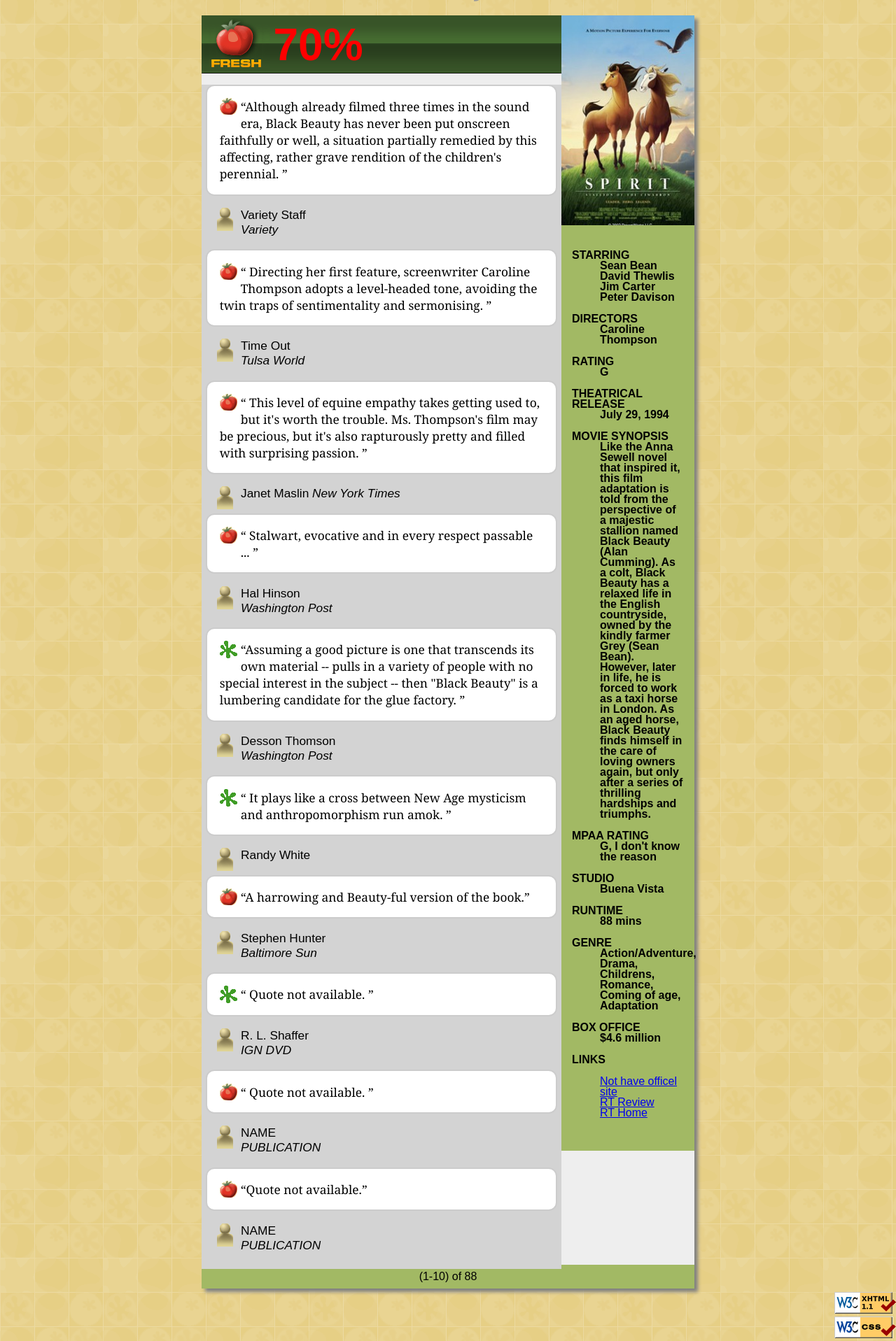
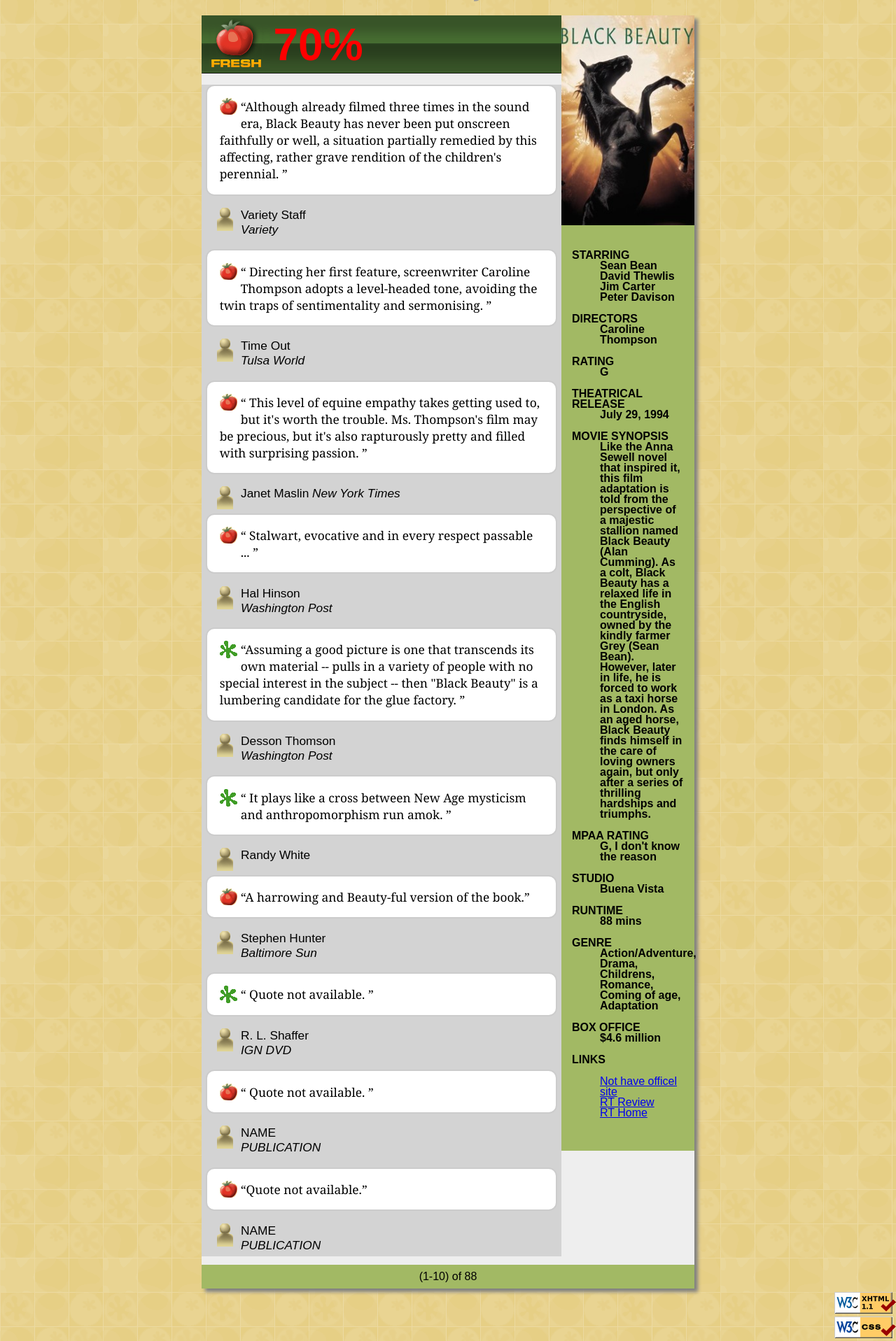
Before and after one commit to Milan-Petrovic-584-2016/PIA-homeworks, a PHP site: page /movie_index.html in a window 1280 px wide. Shown: the part 64-1981 px from the top of the page at 70% size. Run offline with PHP 8.4, Linux system fonts and the light colour scheme.

Commit message:
finally!!!

```diff
--- a/hw-1/movie.css
+++ b/hw-1/movie.css
@@ -86,7 +86,7 @@ dl {
 main {
     background-color: lightgray;
     width: 100%;
-    height: 94.8%;
+    height: 93.77%;
     margin: 0px;
 }
 
--- a/hw-1/movie_index.html
+++ b/hw-1/movie_index.html
@@ -138,7 +138,7 @@
                 </main>
             </div>
             <div id="menu">
-                <img src="images/28551_aa.jpg" alt="general overview" />
+                <img src="images/p15840_p_v10_aa.jpg" alt="general overview" />
                 <dl>
                     <dt style="margin-top: 0px;">STARRING</dt>
                     <dd>
```
Also changed, not shown: hw-1/images/p15840_p_v10_aa.jpg (added).
